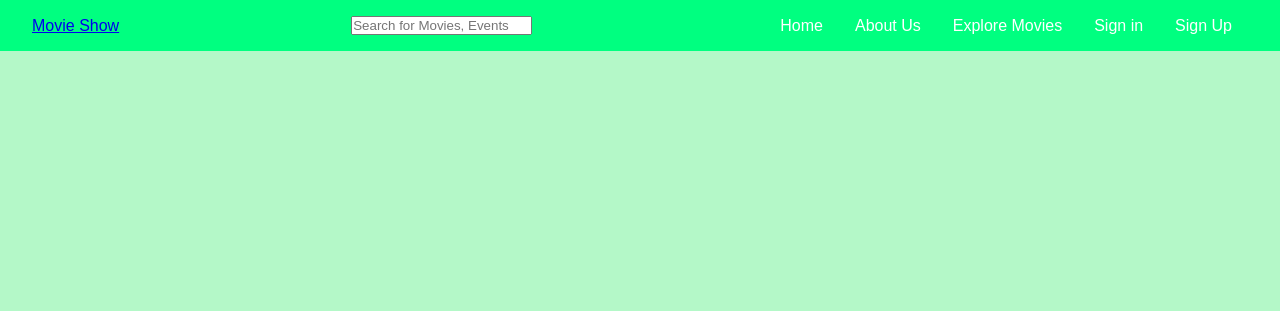
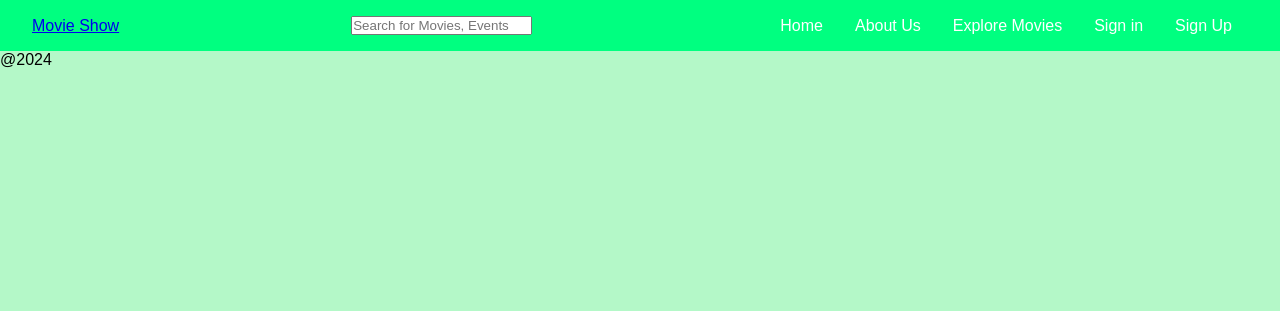
Before and after one commit to ft-Rupesh/MovieShow, a web app: page / in a window 1280 px wide. Shown: the top 311 px of the page. Run offline with its HTML, style and script files only (its server is not run), Linux system fonts and the light colour scheme; data that the repository does not hold is empty.

Commit message:
commit agian

```diff
--- a/src/main/webapp/index.html
+++ b/src/main/webapp/index.html
@@ -20,5 +20,7 @@
     </ul>
     </nav>
 </header>
+
+<footer>@2024</footer>
 </body>
 </html>
```
